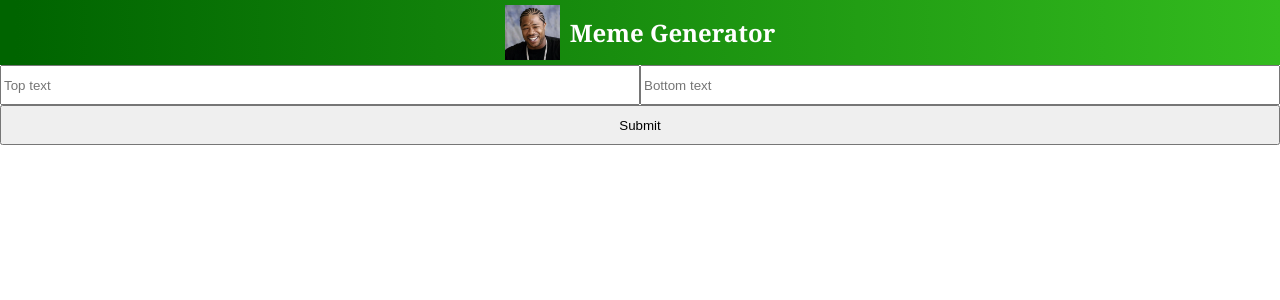
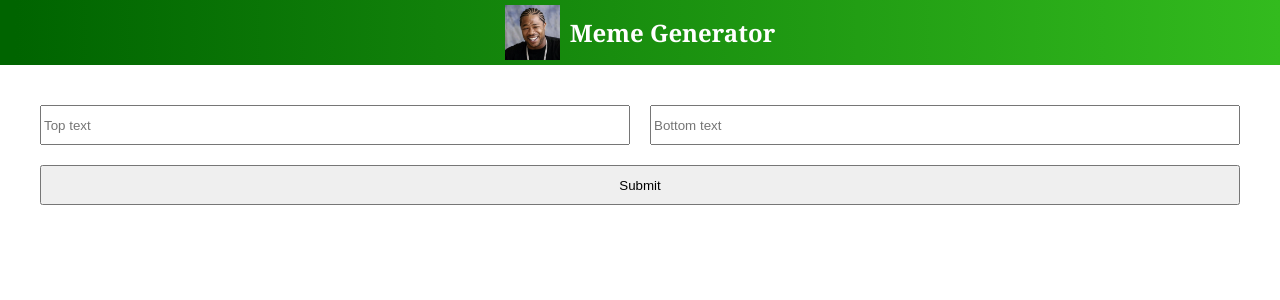
Before and after one commit to abnercabrera28/Meme-Generator, a React (Create React App) app: page / in a window 1280 px wide. Shown: the top 300 px of the page. Built offline with nearby package versions, Linux system fonts and the light colour scheme.

Commit message:
gave div a class name of meme-container in meme.js and styled it

```diff
--- a/src/components/Meme.js
+++ b/src/components/Meme.js
@@ -2,7 +2,7 @@ import React from "react";
 
 const Meme = () => {
     return (
-        <div>
+        <div className="meme-container">
             <form className="form">
                 <input
                     placeholder="Top text"
--- a/src/index.css
+++ b/src/index.css
@@ -5,6 +5,10 @@
 body {
   font-family: Georgia, 'Times New Roman', Times, serif;
   margin: 0;
+}
+
+.meme-container {
+  padding: 40px;
 }
 
 .header {
@@ -25,6 +29,7 @@ body {
 .form {
   display: grid;
   grid-template: 40px 40px / 1fr 1fr;
+  gap: 20px;
 }
 
 .form-button {
```
